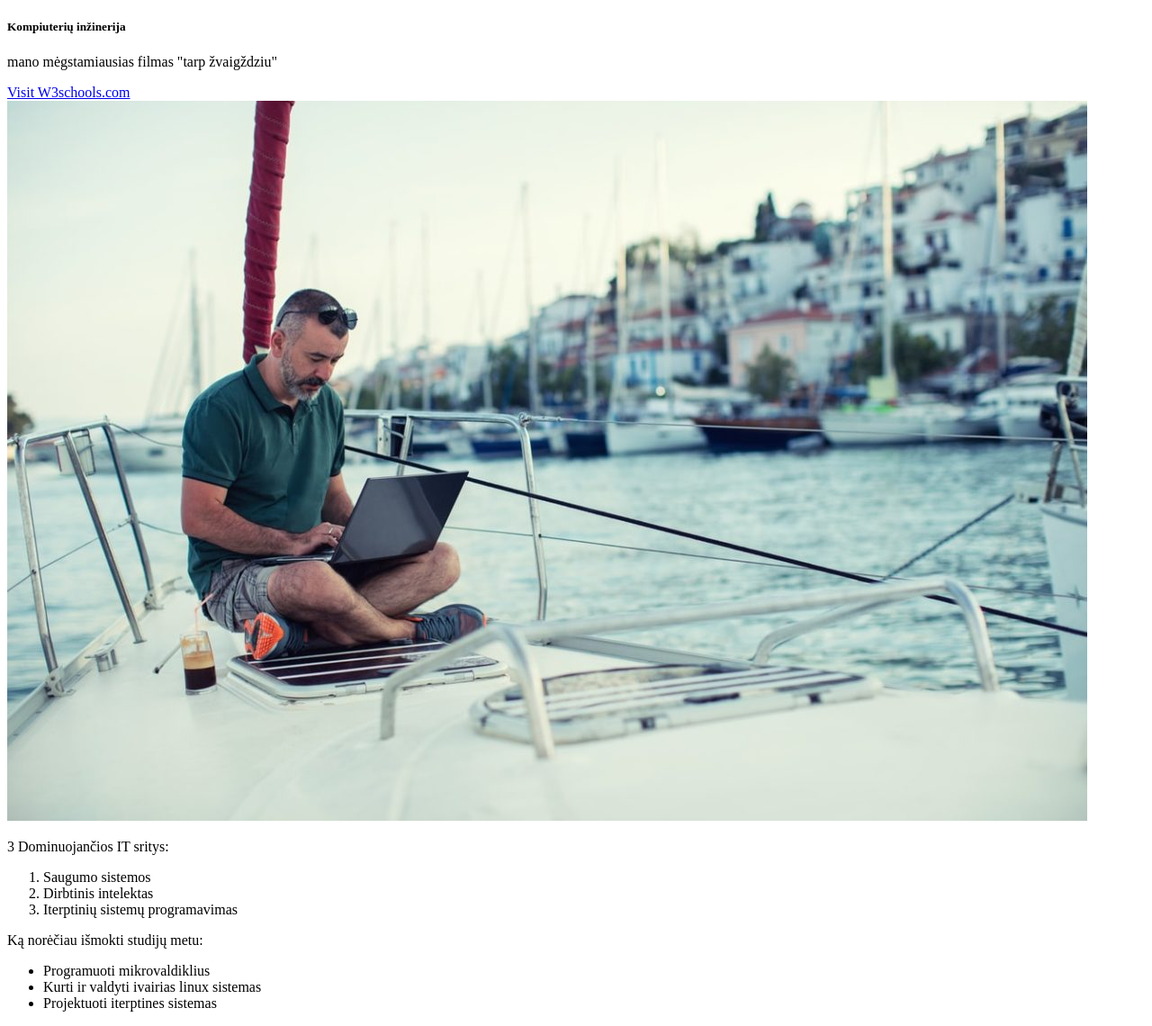
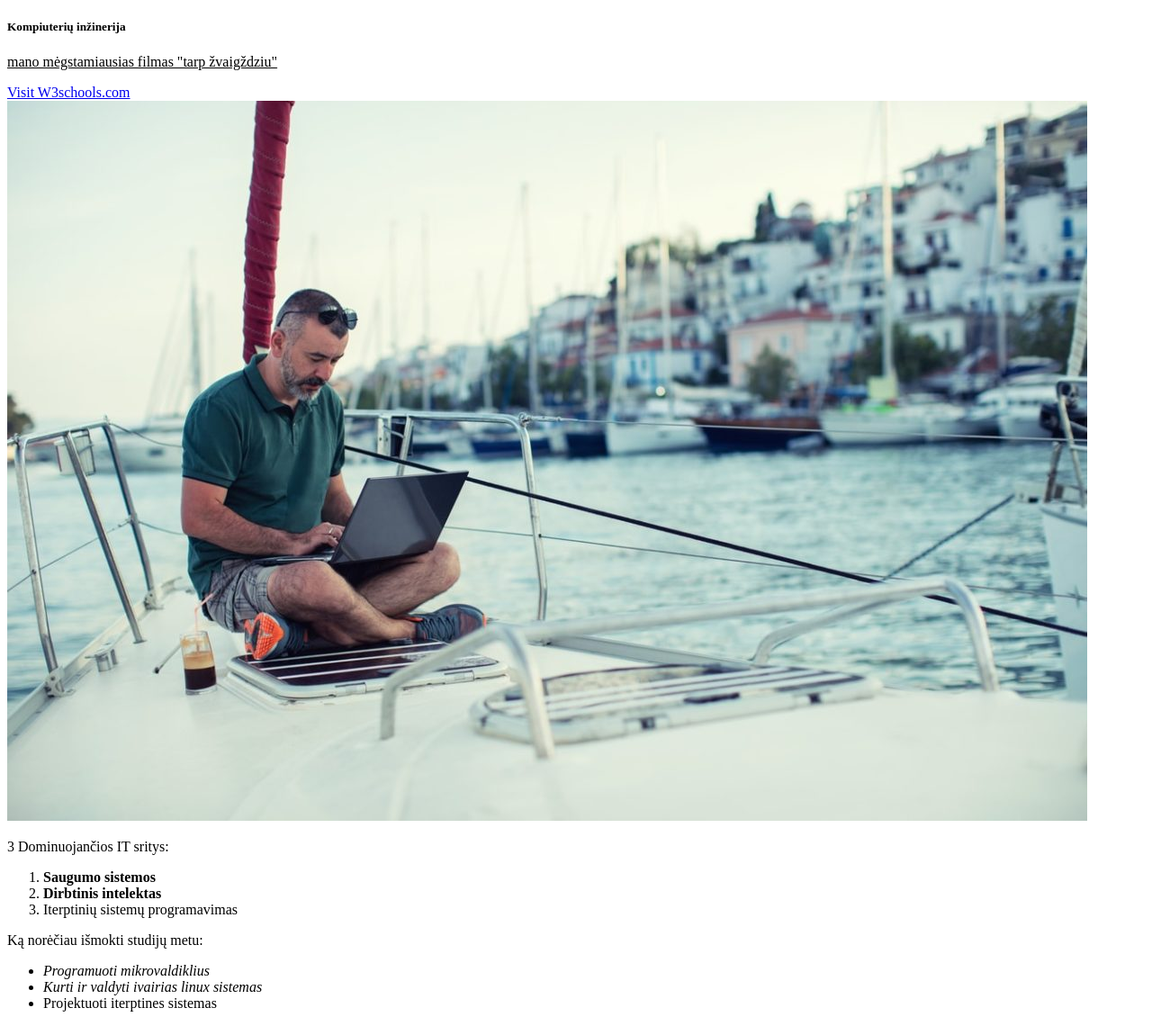
Before and after one commit to gustavgtu/gustavgtu.github.io, a plain HTML site: page LD1/index.html in a window 1280 px wide. Shown: the part 59-1199 px from the top of the page at 90% size. Drawn offline with Linux system fonts and the light colour scheme.

Commit message:
Add files via upload

```diff
--- a/LD1/index.html
+++ b/LD1/index.html
@@ -6,7 +6,8 @@
             <h5>Kompiuterių inžinerija</h5>
             <!--div naudojamas sugrupuoti ir organizuoti -->
             <div class="duomenys">
-                <p>mano mėgstamiausias filmas "tarp žvaigždziu"</p>
+                <p><u>mano mėgstamiausias filmas "tarp žvaigždziu"</u></p>
+                <!--Klaidinantis nes pamatę pabrauktus zodzius žmonės gali pagalvoti, kad tai nuoroda-->
                 <a href="https://www.w3schools.com/html/">Visit W3schools.com</a>
                 <img src="Paveiksliukai/Dreamjob.jpg">
 
@@ -14,15 +15,19 @@
 
             <p>3 Dominuojančios IT sritys:</p>
             <ol>
-                <li>Saugumo sistemos</li>
-                <li>Dirbtinis intelektas</li>
+                <li><strong>Saugumo sistemos</strong></li>
+                <!--strong - paryskintas tekstas turintis didelę svarbą-->
+                <li><b>Dirbtinis intelektas</b></li>
+                <!--<b> - tiesiog paryskintas, be didesnes svarbos-->
                 <li>Iterptinių sistemų programavimas</li>
             </ol>
 
             <p>Ką norėčiau išmokti studijų metu:</p>
             <ul>
-                <li>Programuoti mikrovaldiklius</li>
-                <li>Kurti ir valdyti ivairias linux sistemas</li>
+                <li><em>Programuoti mikrovaldiklius</em></li>
+                <!--<em> – semantiškai pabrėžia žodį ar frazę (reikšmingas akcentas sakinyje)-->
+                <li><i>Kurti ir valdyti ivairias linux sistemas</i></li>
+                <!--tik vizualiai pasviręs tekstas, be semantinės prasmės.-->
                 <li>Projektuoti iterptines sistemas</li>
             </ul>
 
```
